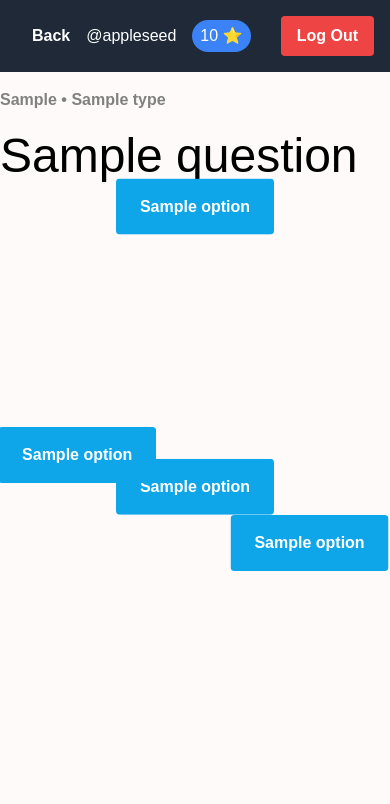
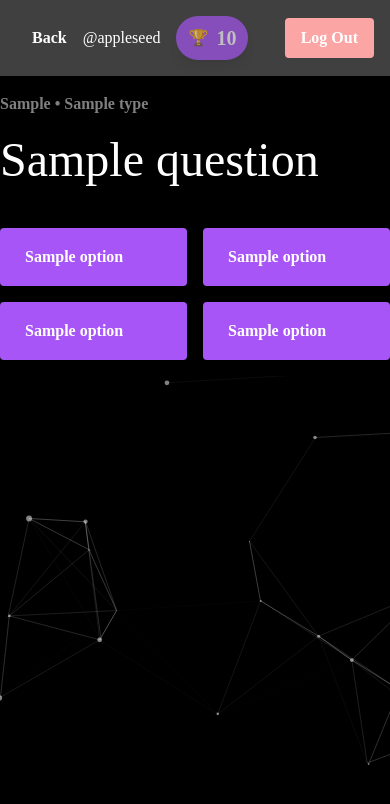
Before and after one commit to edvilme/what-the-x, a Flask app: template templates/question.html in a window 390 px wide; the page is wider, and only the part inside the window is pictured. Shown: the top 804 px of that part. Run offline with Flask 3, Linux system fonts and the light colour scheme; the template is opened without the code that fills it: most values are stand-ins (such as "Sample title", 1, 10 or a date in 2020); parts of the project's set-up code (start-up, migrations or seed data) failed here and were passed over; some libraries are stand-ins or nearby versions.

Commit message:
[ADD]congruent style

```diff
--- a/app.py
+++ b/app.py
@@ -122,7 +122,11 @@ def index():
 
 @app.route("/tutorial")
 def tutorial():
-    return render_template("tutorial.html", question=random.choice(QUESTIONS))
+    return render_template("tutorial.html")
+
+@app.route("/leaderboard")
+def leaderboard():
+    return render_template("leaderboard.html")
 
 @app.route("/answer/<int:question>", methods=["POST"])
 def answer(question):
--- a/static/style.css
+++ b/static/style.css
@@ -1,5 +1,5 @@
 document, body {
-    font-family: Arial, Helvetica, sans-serif;
+    font-family:'Playfair Display', serif;
     background: snow;
     margin: 0;
     padding: 0;
@@ -23,10 +23,6 @@ main > * {
     margin: 8px 0px;
 }
 
-#user_score::after {
-    content: ' ⭐️';
-}
-
 #question_details {
     font-weight: bold;
     color: gray;
@@ -34,6 +30,7 @@ main > * {
 
 #question_question {
     font-size: 3em;
+    color: white;
 }
 
 #question_options {
--- a/templates/index.html
+++ b/templates/index.html
@@ -62,7 +62,7 @@
         <h1 class="title">What's the X?</h1>
         <a href="/tutorial" class="btn">Tutorial</a>
         <a href="/question" class="btn">Daily Trivia</a>
-        <a href="#" class="btn">Play Memes</a>
+        <a href="/leaderboard" class="btn">Leaderboard</a>
     </div>
     <div id="particles-js" class="particles-js-canvas-el" style="width: 100%; height: 100%;"></div>
     <script src="https://cdn.jsdelivr.net/particles.js/2.0.0/particles.min.js"></script>
--- a/templates/question.html
+++ b/templates/question.html
@@ -18,15 +18,18 @@
         }
       </script>
 </head>
-<body>
-    <nav class="bg-gray-800 py-4">
+<body class="bg-black">
+    <nav class="bg-neutral-700 py-4">
         <div class="container mx-auto flex justify-between items-center">
             <div class="flex items-center text-white">
                 <a href="index" class="bg-grey text-white font-bold py-2 px-4">Back</a>
                 <span id="user_username" class="mr-4">@appleseed</span>
-                <span id="user_score" class="bg-blue-500 text-white px-2 py-1 rounded-full">{{ userScore }}</span>
+                <span id="user_score" class="bg-purple-500 text-white px-3 py-2 rounded-full flex items-center justify-center font-bold shadow-lg animate-pulse">
+                    🏆 <!-- Emoji representing the score -->
+                    <span class="ml-2 text-xl">{{ userScore }}</span>
+                </span>
             </div>
-            <button class="bg-red-500 hover:bg-red-600 text-white font-bold py-2 px-4 rounded">
+            <button class="bg-red-300 text-white font-bold py-2 px-4 rounded">
                 Log Out
             </button>
         </div>
@@ -37,37 +40,139 @@
         </div>
         <div id="question_question" class="top-50 left-0">{{question['question']}}</div>
         <form action="" method="post">
-            <div style="margin-top: 15%;" class="grid grid-cols-2 gap-8 justify-items-center items-center">
-                <div class="col-span-2 md:col-span-1 floating-button">
-                    <label>
-                        <button class="bg-sky-500 hover:bg-sky-700 text-white font-bold py-4 px-6 rounded inline-flex items-center w-full md:w-auto min-w-min min-h-full">
+            <div class="flex flex-col items-center mt-8">
+                <div class="flex justify-between w-full mb-4">
+                    <button class="bg-purple-500 text-white font-bold py-4 px-6 rounded inline-flex items-center flex-grow border border-transparent hover:border-white hover:bg-purple-500 hover:bg-opacity-75">
                         <span>{{ question['options'][0] }}</span>
                     </button>
-                    </label>
-                </div>
-                <div class="col-span-2 md:col-span-1 floating-button">
-                    <label>
-                        <button class="bg-sky-500 hover:bg-sky-700 text-white font-bold py-4 px-6 rounded inline-flex items-center w-full md:w-auto min-w-min min-h-full">
+                    <button class="bg-purple-500 text-white font-bold py-4 px-6 rounded inline-flex items-center flex-grow border border-transparent hover:border-white hover:bg-purple-500 hover:bg-opacity-75 ml-4">
                         <span>{{ question['options'][1] }}</span>
                     </button>
-                    </label>
                 </div>
-                <div class="col-span-2 md:col-span-1 floating-button">
-                    <label>
-                        <button class="bg-sky-500 hover:bg-sky-700 text-white font-bold py-4 px-6 rounded inline-flex items-center w-full md:w-auto min-w-min min-h-full">
+                <div class="flex justify-between w-full">
+                    <button class="bg-purple-500 text-white font-bold py-4 px-6 rounded inline-flex items-center flex-grow border border-transparent hover:border-white hover:bg-purple-500 hover:bg-opacity-75">
                         <span>{{ question['options'][2] }}</span>
                     </button>
-                    </label>
-                </div>
-                <div class="col-span-2 md:col-span-1 floating-button">
-                    <label>
-                        <button class="bg-sky-500 hover:bg-sky-700 text-white font-bold py-4 px-6 rounded inline-flex items-center w-full md:w-auto min-w-min min-h-full">
+                    <button class="bg-purple-500 text-white font-bold py-4 px-6 rounded inline-flex items-center flex-grow border border-transparent hover:border-white hover:bg-purple-500 hover:bg-opacity-75 ml-4">
                         <span>{{ question['options'][3] }}</span>
                     </button>
-                    </label>
                 </div>
             </div>
         </form>
     </main>
+    <div id="particles-js" class="particles-js-canvas-el" style="width: 200%; height: 200%;"></div>
+    <script src="https://cdn.jsdelivr.net/particles.js/2.0.0/particles.min.js"></script>
+    <script>
+        particlesJS('particles-js', {
+            "particles": {
+                "number": {
+                    "value": 80,
+                    "density": {
+                        "enable": true,
+                        "value_area": 800
+                    }
+                },
+                "color": {
+                    "value": "#ffffff"
+                },
+                "shape": {
+                    "type": "circle",
+                    "stroke": {
+                        "width": 0,
+                        "color": "#000000"
+                    },
+                    "polygon": {
+                        "nb_sides": 5
+                    },
+                    "image": {
+                        "src": "img/github.svg",
+                        "width": 100,
+                        "height": 100
+                    }
+                },
+                "opacity": {
+                    "value": 0.5,
+                    "random": false,
+                    "anim": {
+                        "enable": false,
+                        "speed": 1,
+                        "opacity_min": 0.1,
+                        "sync": false
+                    }
+                },
+                "size": {
+                    "value": 3,
+                    "random": true,
+                    "anim": {
+                        "enable": false,
+                        "speed": 40,
+                        "size_min": 0.1,
+                        "sync": false
+                    }
+                },
+                "line_linked": {
+                    "enable": true,
+                    "distance": 150,
+                    "color": "#ffffff",
+                    "opacity": 0.4,
+                    "width": 1
+                },
+                "move": {
+                    "enable": true,
+                    "speed": 6,
+                    "direction": "none",
+                    "random": false,
+                    "straight": false,
+                    "out_mode": "out",
+                    "bounce": false,
+                    "attract": {
+                        "enable": false,
+                        "rotateX": 600,
+                        "rotateY": 1200
+                    }
+                }
+            },
+            "interactivity": {
+                "detect_on": "canvas",
+                "events": {
+                    "onhover": {
+                        "enable": true,
+                        "mode": "grab"
+                    },
+                    "onclick": {
+                        "enable": true,
+                        "mode": "push"
+                    },
+                    "resize": true
+                },
+                "modes": {
+                    "grab": {
+                        "distance": 140,
+                        "line_linked": {
+                            "opacity": 1
+                        }
+                    },
+                    "bubble": {
+                        "distance": 400,
+                        "size": 40,
+                        "duration": 2,
+                        "opacity": 8,
+                        "speed": 3
+                    },
+                    "repulse": {
+                        "distance": 200,
+                        "duration": 0.4
+                    },
+                    "push": {
+                        "particles_nb": 4
+                    },
+                    "remove": {
+                        "particles_nb": 2
+                    }
+                }
+            },
+            "retina_detect": true
+        });
+    </script>
 </body>
 </html>
--- a/templates/tutorial.html
+++ b/templates/tutorial.html
@@ -20,7 +20,7 @@
 </head>
 <body class="font-sans bg-gray-100 text-custom">
     <div style="margin-left: 100px;" class="text-top-left">
-        <a href="index" class="bg-black hover:bg-grey text-white font-bold py-2 px-4 rounded inline-block mt-8">Back to Index</a>
+        <a href="index" class="bg-black hover:bg-grey text-white font-bold py-2 px-4 rounded inline-block mt-8">Back</a>
     </div>
     <div class="container mx-auto py-8">
         <h1 class="text-4xl font-bold text-center mb-12">How to Play</h1>
```
Also changed, not shown: templates/leaderboard.html (added, +70 -0 lines), static/leaderboard.css (added). Lines whose indentation alone changed are shown as unchanged.
